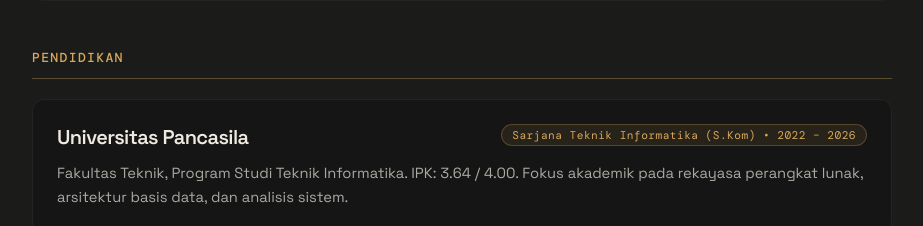
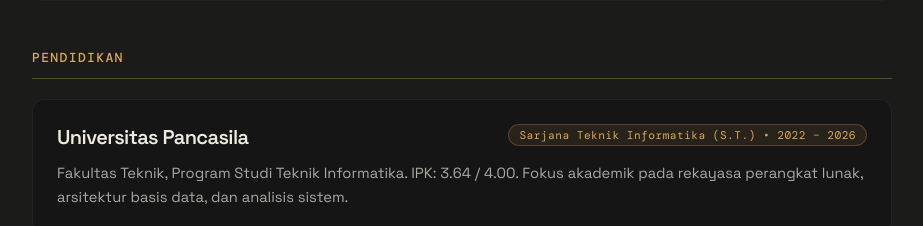
Before and after one commit to akhmadrizaldy74/portofolio_akhmad, a Next.js app: page / in a window 1280 px wide. Shown: the part 7340-7566 px from the top of the page, without its empty margins (276-1199 px from the left). Built offline with nearby package versions, Linux system fonts and the light colour scheme; a web font is replaced by a local one.

Commit message:
feat: replace CV PDF with updated version and synchronize S.T. degree title

```diff
--- a/src/pages/index.js
+++ b/src/pages/index.js
@@ -241,8 +241,8 @@
     typeId: 'Pendidikan',
     typeEn: 'Education',
     title: 'Universitas Pancasila',
-    metaId: 'Sarjana Teknik Informatika (S.Kom) • 2022 – 2026',
-    metaEn: 'Bachelor of Informatics Engineering (S.Kom) • 2022 – 2026',
+    metaId: 'Sarjana Teknik Informatika (S.T.) • 2022 – 2026',
+    metaEn: 'Bachelor of Informatics Engineering (S.T.) • 2022 – 2026',
     textId: 'Fakultas Teknik, Program Studi Teknik Informatika. IPK: 3.64 / 4.00. Fokus akademik pada rekayasa perangkat lunak, arsitektur basis data, dan analisis sistem.',
     textEn: 'Faculty of Engineering, Informatics Engineering. GPA: 3.64 / 4.00. Academic focus on software engineering, database architectures, and systems analysis.',
   },
```
Also changed, not shown: 1 other file (tests, documents, lock files or other folders).
